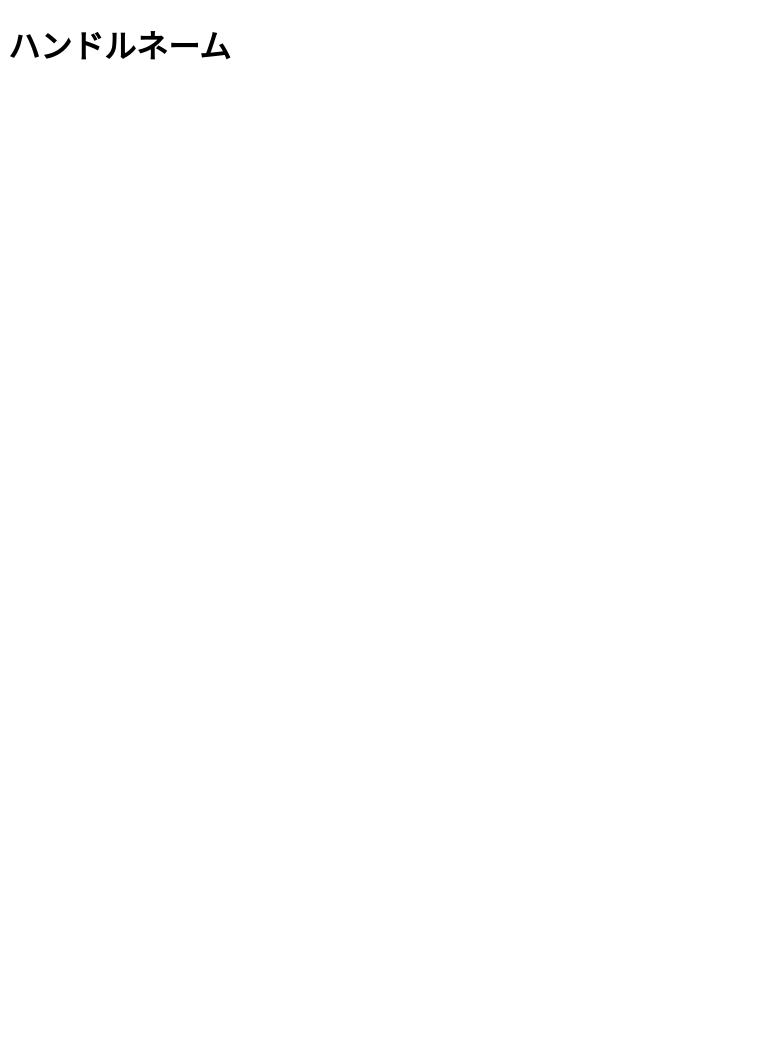
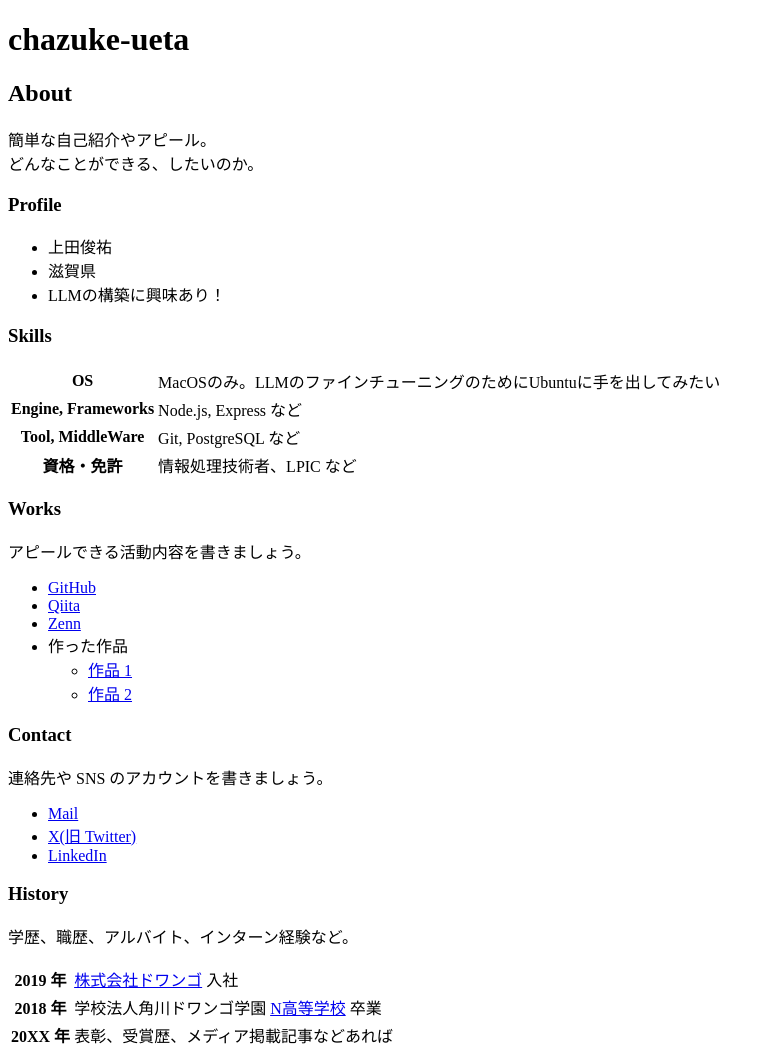
Before and after one commit to chazuke-ueta/chazuke-ueta.github.io, a plain HTML site: page index.html in a window 1280 px wide. Shown: the whole page, without its empty margins (0-774 px from the left). Before the commit the page ends 800 px from the top, so only its background shows below. Drawn offline with Linux system fonts and the light colour scheme.

Commit message:
ポートフォリオに必要な情報を追加
Updated the portfolio page with personal information and skills.

```diff
--- a/index.html
+++ b/index.html
@@ -6,6 +6,79 @@
     <title>ハンドルネームのポートフォリオ</title>
   </head>
   <body>
-    <h1>ハンドルネーム</h1>
+    <h1>chazuke-ueta</h1>
+
+    <h2>About</h2>
+    <p>
+      簡単な自己紹介やアピール。<br>
+      どんなことができる、したいのか。
+    </p>
+
+    <h3>Profile</h3>
+    <ul>
+      <li>上田俊祐</li>
+      <li>滋賀県</li>
+      <li>LLMの構築に興味あり！</li>
+    </ul>
+
+    <h3>Skills</h3>
+    <table>
+      <tr>
+        <th>OS</th>
+        <td>MacOSのみ。LLMのファインチューニングのためにUbuntuに手を出してみたい</td>
+      </tr>
+      <tr>
+        <th>Engine, Frameworks</th>
+        <td>Node.js, Express など</td>
+      </tr>
+      <tr>
+        <th>Tool, MiddleWare</th>
+        <td>Git, PostgreSQL など</td>
+      </tr>
+      <tr>
+        <th>資格・免許</th>
+        <td>情報処理技術者、LPIC など</td>
+      </tr>
+    </table>
+
+    <h3>Works</h3>
+    <p>アピールできる活動内容を書きましょう。</p>
+    <ul>
+      <li><a href="https://github.com/">GitHub</a></li>
+      <li><a href="https://qiita.com/">Qiita</a></li>
+      <li><a href="https://zenn.dev/">Zenn</a></li>
+      <li>
+        作った作品
+        <ul>
+          <li><a href="https://example.com/">作品 1</a></li>
+          <li><a href="https://example.com/">作品 2</a></li>
+        </ul>
+      </li>
+    </ul>
+
+    <h3>Contact</h3>
+    <p>連絡先や SNS のアカウントを書きましょう。</p>
+    <ul>
+      <li><a href="mailto:name@example.com">Mail</a></li>
+      <li><a href="https://twitter.com/n_yobikou">X(旧 Twitter)</a></li>
+      <li><a href="https://www.linkedin.com/">LinkedIn</a></li>
+    </ul>
+
+    <h3>History</h3>
+    <p>学歴、職歴、アルバイト、インターン経験など。</p>
+    <table>
+      <tr>
+        <th>2019 年</th>
+        <td><a href="https://dwango.co.jp/">株式会社ドワンゴ</a> 入社</td>
+      </tr>
+      <tr>
+        <th>2018 年</th>
+        <td>学校法人角川ドワンゴ学園 <a href="https://nnn.ed.jp/">N高等学校</a> 卒業</td>
+      </tr>
+      <tr>
+        <th>20XX 年</th>
+        <td>表彰、受賞歴、メディア掲載記事などあれば</td>
+      </tr>
+    </table>
   </body>
 </html>
```
